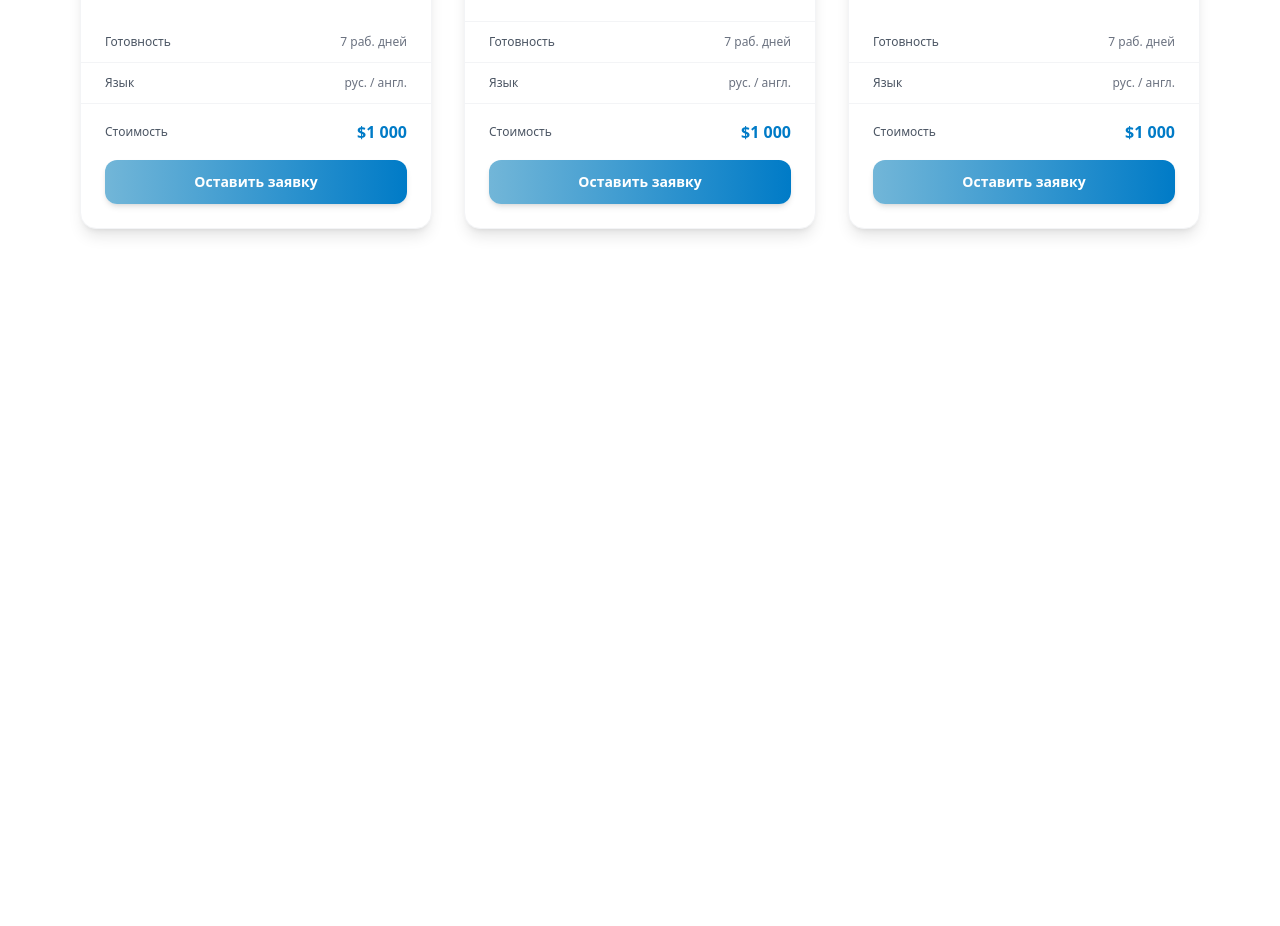
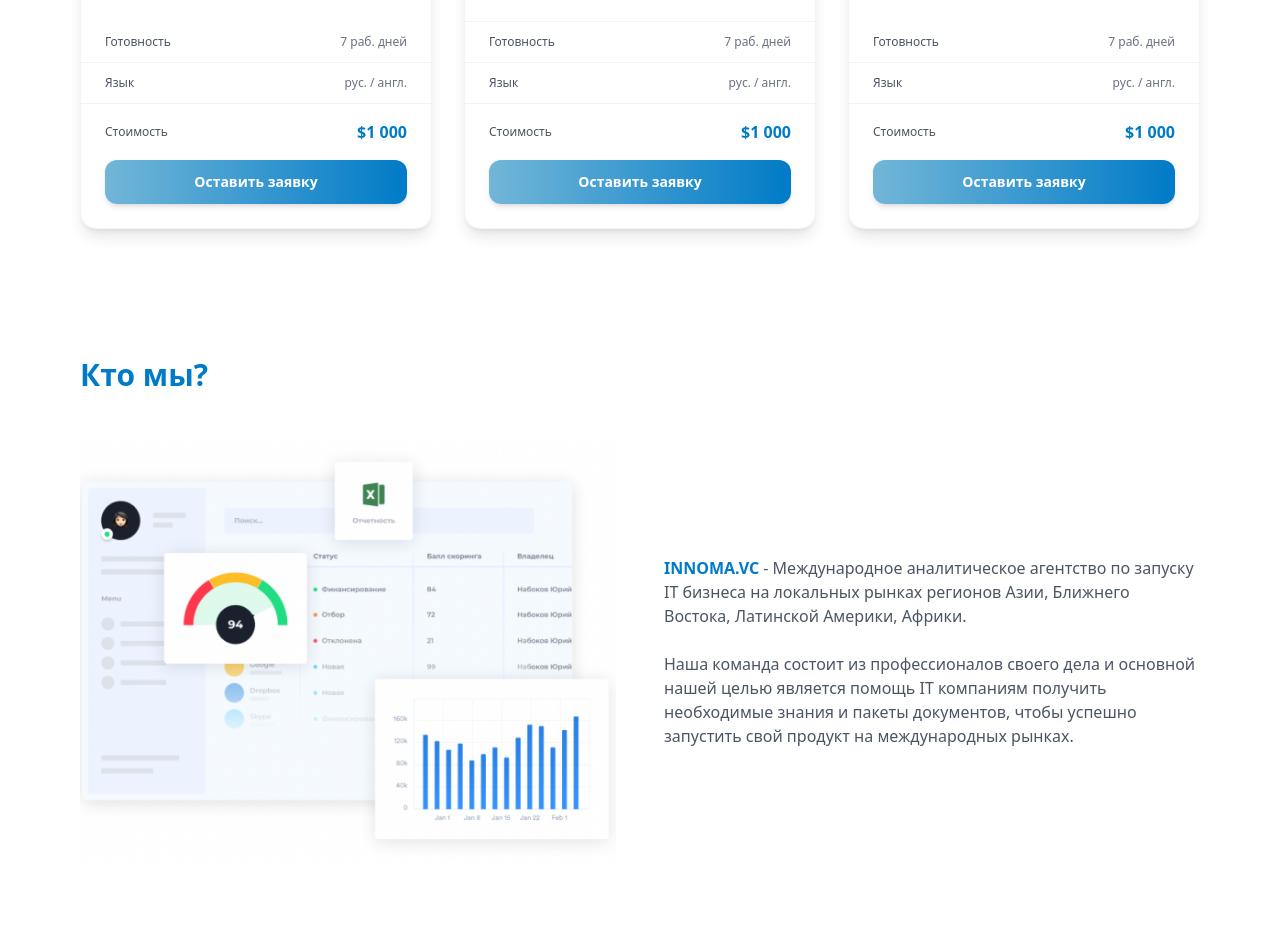
Before and after one commit to mahmudov7/new, a website: page src/index.html in a window 1280 px wide. Shown: the part 7850-8776 px from the top of the page. Before the commit the page ends 8143 px from the top, so only its background shows below. Drawn offline with nearby package versions, Linux system fonts and the light colour scheme.

Commit message:
12 section

```diff
--- a/src/index.html
+++ b/src/index.html
@@ -738,6 +738,29 @@
   </div>
 
 </section>
+<section class="max-w-6xl mx-auto py-16 px-4 font-sans text-gray-800">
+  <h2 class="text-2xl sm:text-3xl font-extrabold text-[#007bc7] mb-12">
+    Кто мы?
+  </h2>
+  <div class="grid grid-cols-1 lg:grid-cols-12 gap-8 lg:gap-12 items-center">
+    <div class="lg:col-span-6 flex justify-center">
+      <div class="relative w-full max-w-md lg:max-w-none">
+        <img src="/image copy 21.png" alt="Кто мы - Иллюстрация" class="w-full h-auto object-contain">
+      </div>
+    </div>
+    <div class="lg:col-span-6 space-y-6 text-sm sm:text-base text-gray-600 leading-relaxed">
+      <p>
+        <strong class="text-[#007bc7] font-bold">INNOMA.VC</strong> - Международное аналитическое агентство по запуску IT бизнеса на локальных рынках регионов Азии, Ближнего Востока, Латинской Америки, Африки.
+      </p>
+
+      <p>
+        Наша команда состоит из профессионалов своего дела и основной нашей целью является помощь IT компаниям получить необходимые знания и пакеты документов, чтобы успешно запустить свой продукт на международных рынках.
+      </p>
+    </div>
+
+  </div>
+
+</section>
 
 </body>
 </html>
```
